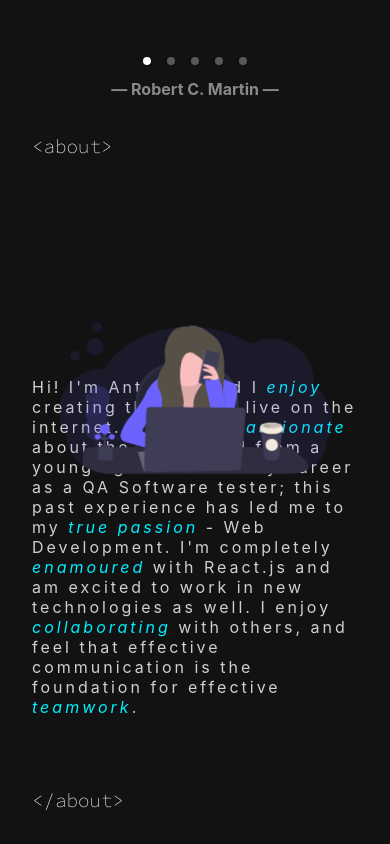
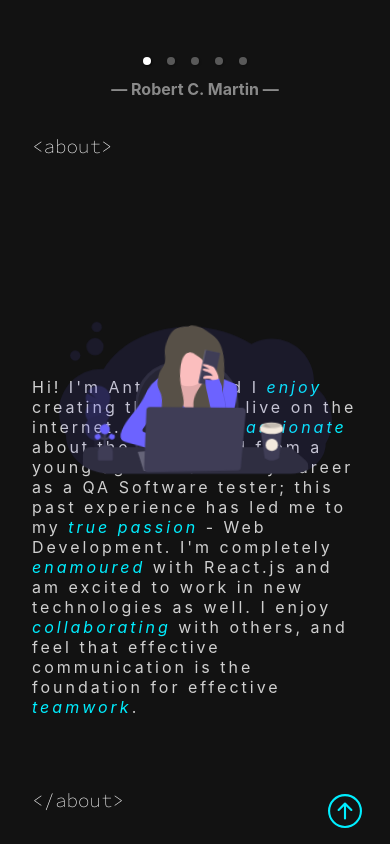
Before and after one commit to achichikalova/portfolio, a React (Create React App) app: page / in a window 390 px wide. Shown: the part 2963-3807 px from the top of the page. Built offline with nearby package versions, Linux system fonts and the light colour scheme; a web font is replaced by a local one.

Commit message:
add scroll to top button for small mobile

```diff
--- a/src/components/About.js
+++ b/src/components/About.js
@@ -2,6 +2,7 @@ import React from "react";
 import { Parallax } from "react-scroll-parallax";
 import "./About.scss";
 import Animation from "./animation/Animation";
+import ScrollTop from "./ScrollTop";
 
 const About = () => {
   return (
@@ -25,6 +26,7 @@ const About = () => {
         </Parallax>
       </div>
       <div className="code"> &lt;/about&gt;</div>
+      <ScrollTop />
     </section>
   );
 };
--- a/src/components/About.scss
+++ b/src/components/About.scss
@@ -1,6 +1,7 @@
 $primary: #00eeff;
 
 .about {
+  position: relative;
   display: flex;
   flex-direction: column;
   color: #fff;
--- /dev/null
+++ b/src/components/ScrollTop.js
@@ -0,0 +1,16 @@
+import React from "react";
+import "./ScrollTop.scss";
+import { BsArrowUpCircle } from "react-icons/bs";
+
+const ScrollTop = () => {
+  const scrollToTop = () => {
+    window.scrollTo({
+      top: 0,
+      behavior: "smooth",
+    });
+  };
+
+  return <BsArrowUpCircle title="Go Top" className="scrollToTop" onClick={scrollToTop} />;
+};
+
+export default ScrollTop;
--- /dev/null
+++ b/src/components/ScrollTop.scss
@@ -0,0 +1,16 @@
+$primary: #00eeff;
+
+.scrollToTop {
+  display: none;
+
+  @media screen and (max-width: 480px) {
+    display: block;
+    position: absolute;
+    color: $primary;
+    width: 50px;
+    height: 50px;
+    right: 20px;
+    bottom: 0;
+    padding-bottom: 1rem;
+  }
+}
```
